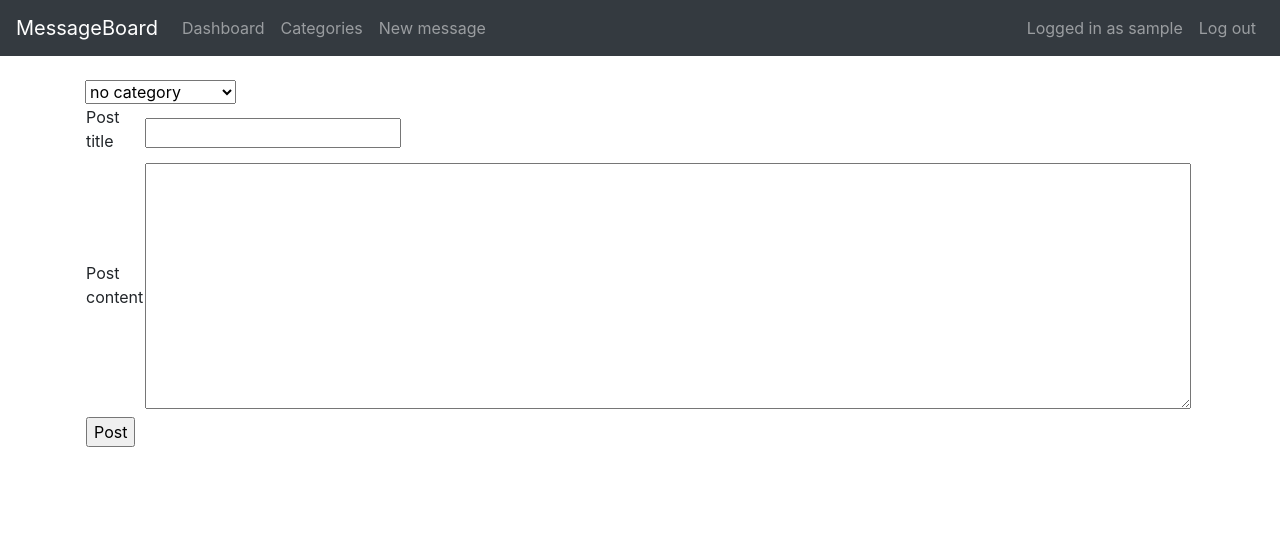
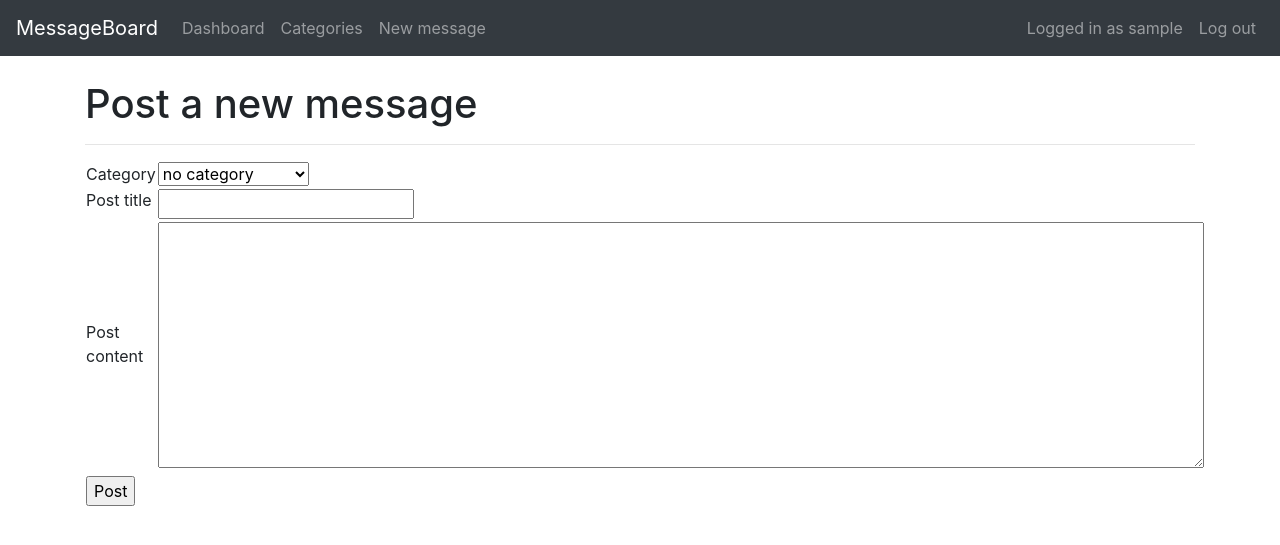
Before and after one commit to otsha/tsoha-keskustelufoorumi, a Flask app: page /messages/new/ in a window 1280 px wide. Shown: the top 545 px of the page. Run offline with Flask 2, Linux system fonts and the light colour scheme; a user stored in the database is signed in; tables that the repository leaves empty hold one stand-in row (values such as "Sample post"); some libraries are stand-ins or nearby versions.

Commit message:
Update styling

```diff
--- a/application/templates/layout.html
+++ b/application/templates/layout.html
@@ -10,7 +10,7 @@
 <body>
 
     <nav class="navbar navbar-expand-md navbar-dark bg-dark mb-4">
-      <a class="navbar-brand" href="#">MessageBoard</a>
+      <a class="navbar-brand" href="{{ url_for('index') }}">MessageBoard</a>
       <button class="navbar-toggler" type="button" data-toggle="collapse" data-target="#navbarCollapse" aria-controls="navbarCollapse" aria-expanded="false" aria-label="Toggle navigation">
         <span class="navbar-toggler-icon"></span>
       </button>
--- a/application/templates/messages/list.html
+++ b/application/templates/messages/list.html
@@ -6,8 +6,8 @@
     <hr>
     <table style="width:100%">
         <tr>
-            <th>Message (Newest first)</th>
-            <th>Date</th>
+            <th>Message</th>
+            <th>Date (Newest first)</th>
         </tr>
         {% for message in messages %}
             <tr>
--- a/application/templates/messages/message.html
+++ b/application/templates/messages/message.html
@@ -25,7 +25,7 @@
             </td>
             {% else %}
             <td>
-                <span style="font-style: italic">Please <a href="{{ url_for('auth_login') }}">log in</a> to reply.</span>
+                🔒 <span style="font-style: italic">Please <a href="{{ url_for('auth_login') }}">log in</a> to reply.</span>
             </td>
             {% endif %}
             {% if current_user.id == user.id or current_user.isSuper == True %}
--- a/application/templates/messages/new.html
+++ b/application/templates/messages/new.html
@@ -2,17 +2,25 @@
 
 {% block body %}
 <form method="POST" action="{{ url_for('messages_form') }}">
+    <h1>Post a new message</h1>
+    <hr>
+
     <table>
         <tr>
+            <td>
+                Category
+            </td>
+            <td>
                 <select name="category_select">
                     <option value="default">no category</option>
                     {% for category in categories %}
                         <option value="{{ category.id }}">{{ category.name }}</option>
                     {% endfor %}
                 </select>
+            </td>
         </tr>
         <tr>
-            <td>
+            <td width="25%">
                 {{ form.name.label }}
             </td>
             <td>
```
Also changed, not shown: application/templates/categories/list.html (+2 -12 lines). Lines whose indentation alone changed are shown as unchanged.
